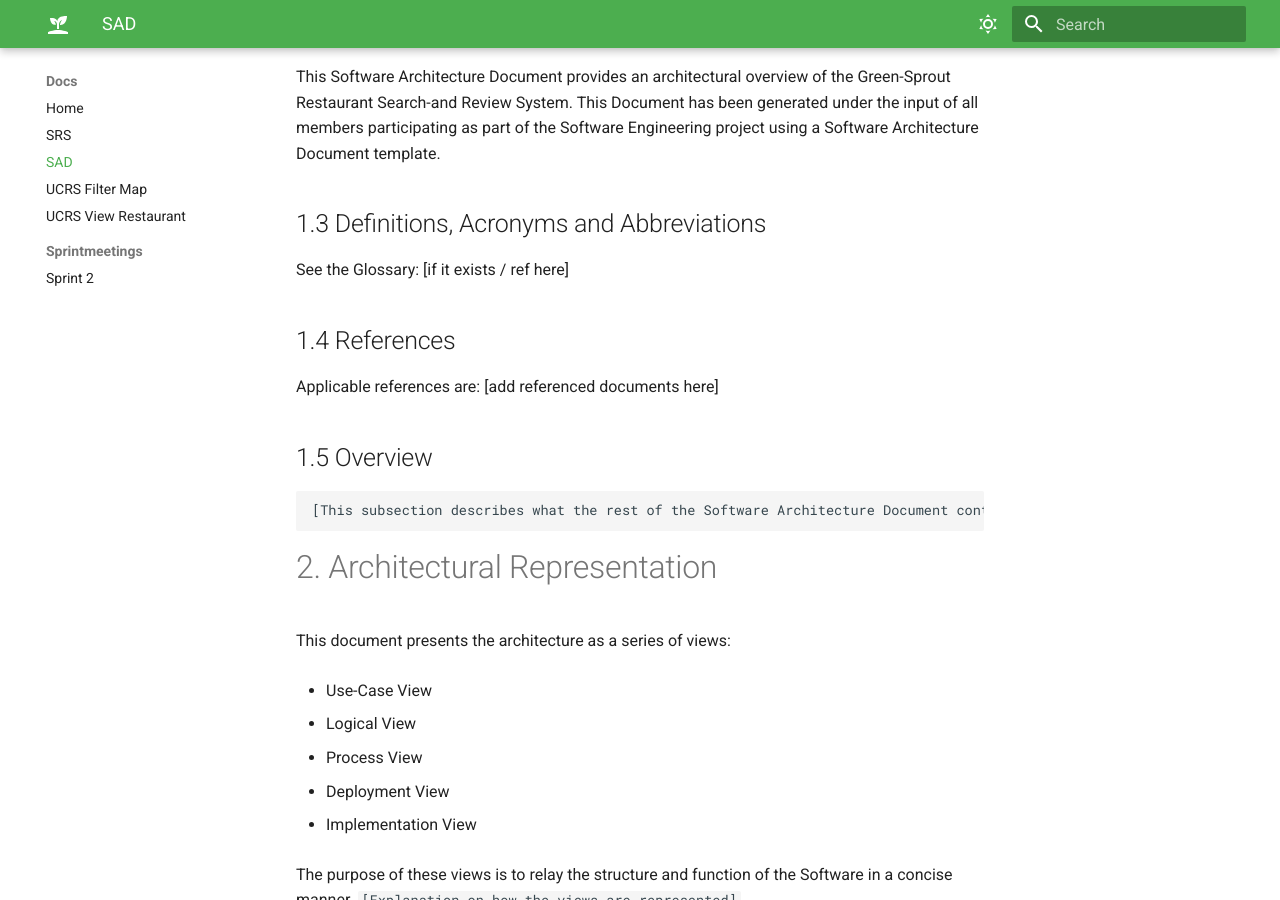
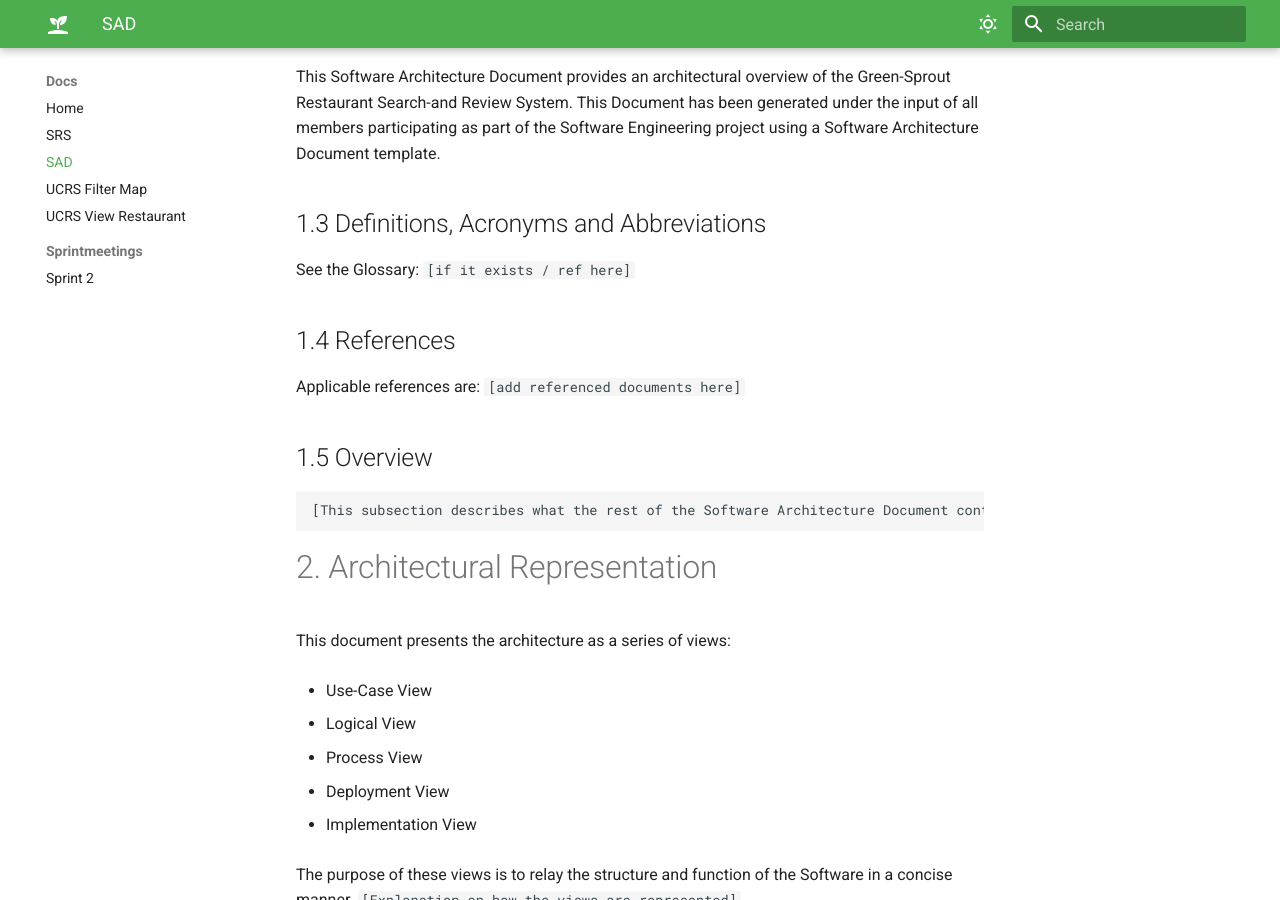
Before and after one commit to green-sprout/green-sprout.github.io, an MkDocs documentation site: the page built from docs/docs/general/sad.md, in a window 1280 px wide and 900 px high, scrolled down 416 px. Built offline with MkDocs 1.6.1 and Material for MkDocs 9.7.7, drawn with Linux system fonts in a browser that asks for light colours.

Commit message:
Update sad.md
forgot to mark obvious placeholders for myself.

````diff
--- a/docs/docs/general/sad.md
+++ b/docs/docs/general/sad.md
@@ -12,11 +12,11 @@ This Software Architecture Document provides an architectural overview of the Gr
 
 ## 1.3 Definitions, Acronyms and Abbreviations
 
-See the Glossary: [if it exists / ref here]
+See the Glossary: ```[if it exists / ref here]```
 
 ## 1.4 References
 
-Applicable references are: [add referenced documents here]
+Applicable references are: ```[add referenced documents here]```
 
 ## 1.5 Overview
 
````
